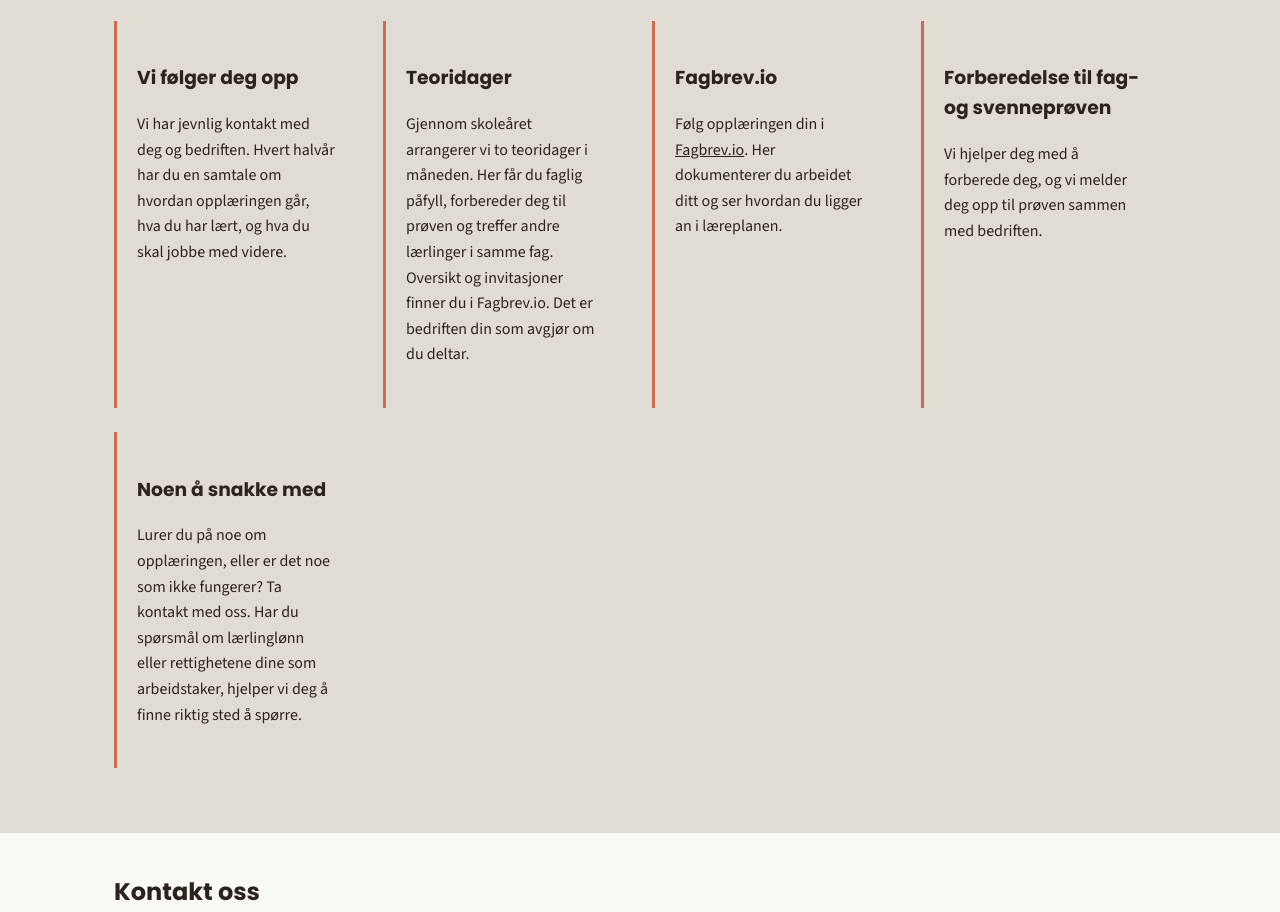
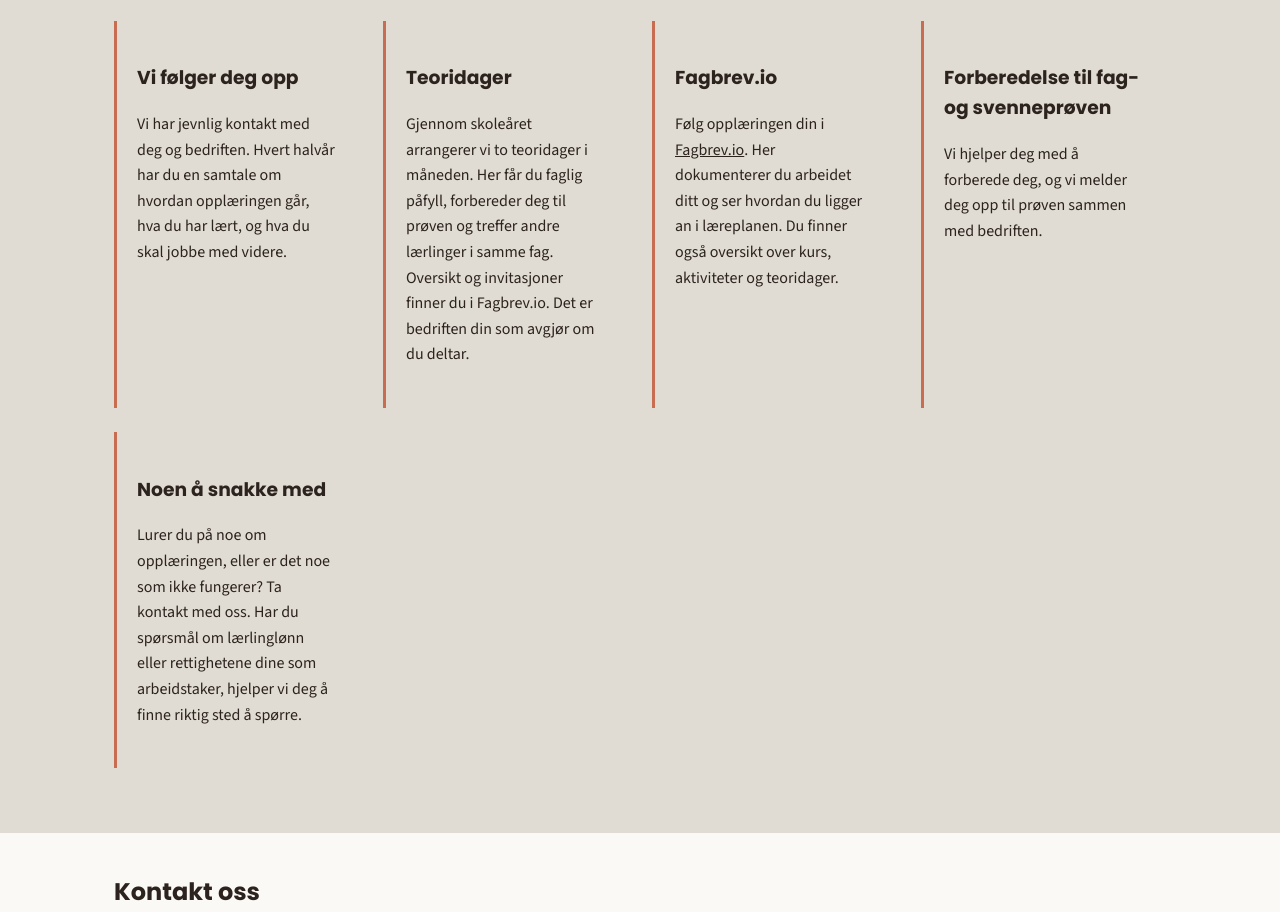
Before and after one commit to OFAAgder/ofa-nettside, a plain HTML site: page for-laerlinger.html in a window 1280 px wide. Shown: the part 1745-2657 px from the top of the page. Drawn offline with Linux system fonts and the light colour scheme.

Commit message:
Legg til setning om kurs, aktiviteter og teoridager i Fagbrev.io-teksten
Co-Authored-By: Claude Sonnet 5 <noreply@anthropic.com>

```diff
--- a/for-laerlinger.html
+++ b/for-laerlinger.html
@@ -114,7 +114,7 @@
           </div>
           <div class="card">
             <h3>Fagbrev.io</h3>
-            <p>Følg opplæringen din i <a href="https://fagbrev.io" target="_blank" rel="noopener">Fagbrev.io<span class="visually-hidden"> (åpnes i ny fane)</span></a>. Her dokumenterer du arbeidet ditt og ser hvordan du ligger an i læreplanen.</p>
+            <p>Følg opplæringen din i <a href="https://fagbrev.io" target="_blank" rel="noopener">Fagbrev.io<span class="visually-hidden"> (åpnes i ny fane)</span></a>. Her dokumenterer du arbeidet ditt og ser hvordan du ligger an i læreplanen. Du finner også oversikt over kurs, aktiviteter og teoridager.</p>
           </div>
           <div class="card">
             <h3>Forberedelse til fag- og svenneprøven</h3>
```
